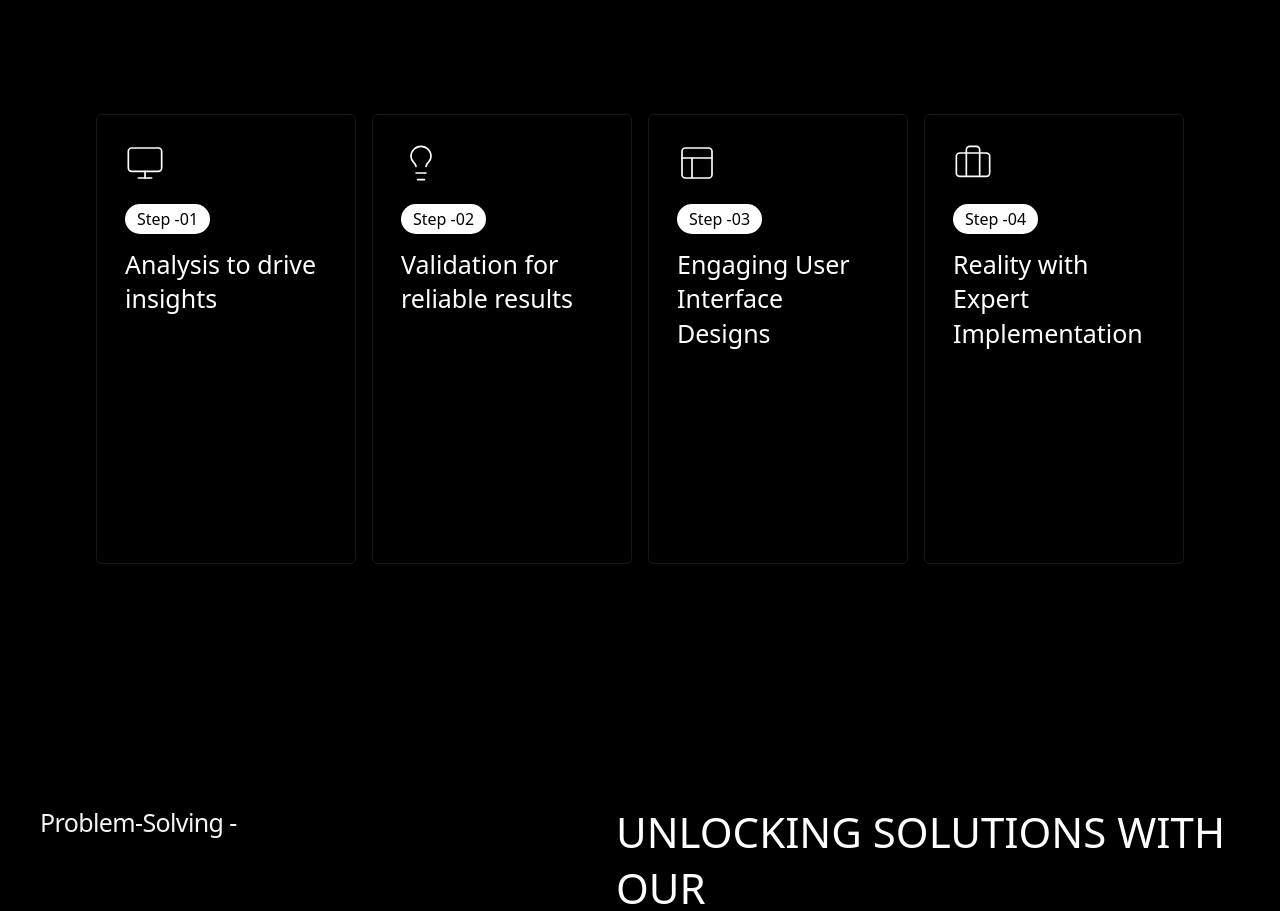
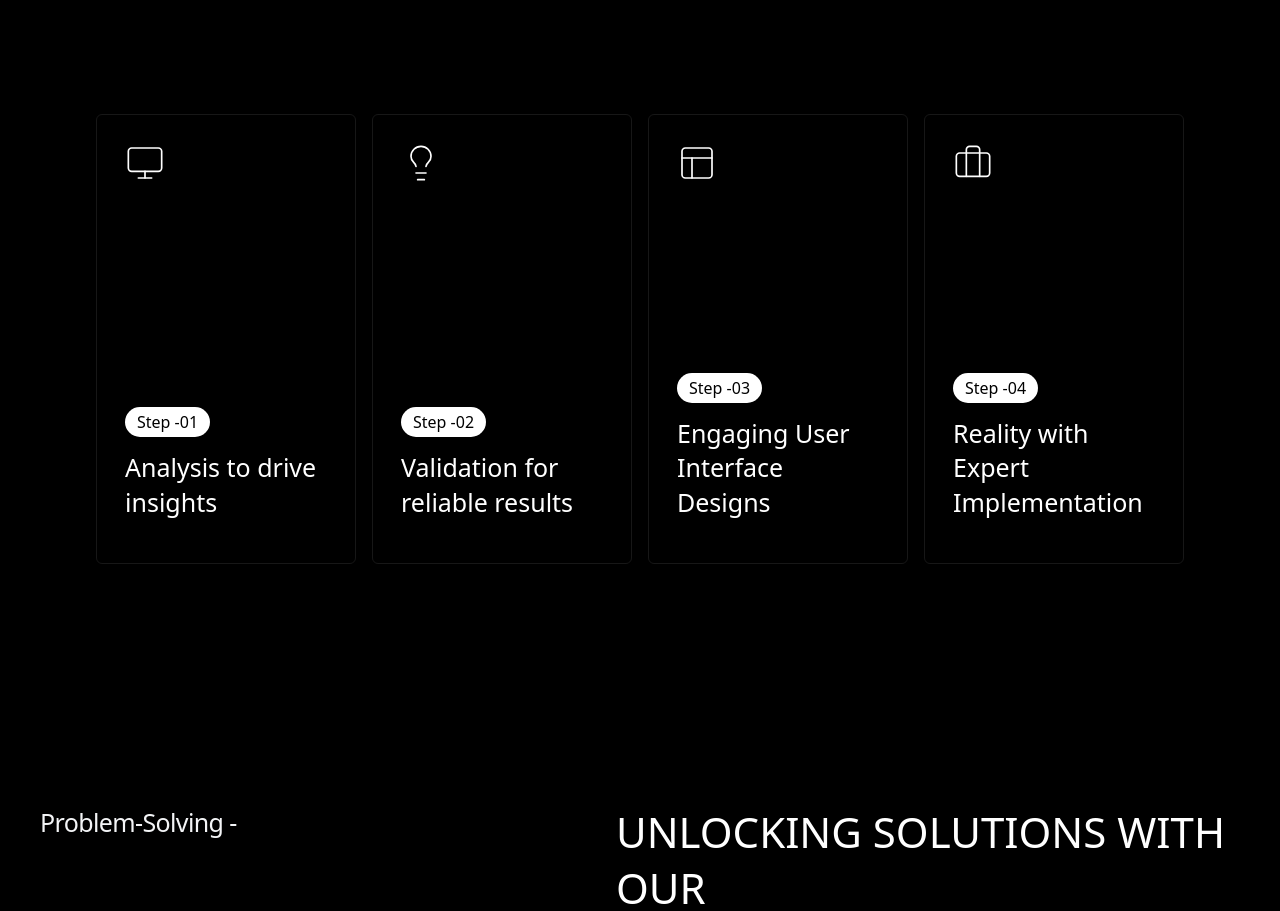
Before and after one commit to sakshmm347/Aboutcomponents, a React (Vite) app: page / in a window 1280 px wide. Shown: the part 3296-4207 px from the top of the page. Built offline with nearby package versions, Linux system fonts and the light colour scheme.

Commit message:
3rd commit

```diff
--- a/src/components/servicesProcess.jsx
+++ b/src/components/servicesProcess.jsx
@@ -88,7 +88,7 @@ const ServicesProcess = () => {
           {steps.map((step, index) => (
             <div
               key={index}
-              className="group  flex-1 hover:flex-[1.5] transition-all duration-300 border border-neutral-900 p-7 rounded-md  bg-[#000000] hover:bg-[#181818] h-[450px]"
+              className="group flex flex-col justify-between flex-1 hover:flex-[1.5] transition-all duration-300 border border-neutral-900 p-7 rounded-md  bg-[#000000] hover:bg-[#181818] h-[450px]"
             >
               <div className="mb-6">{step.icon}</div>
               <div>
```
